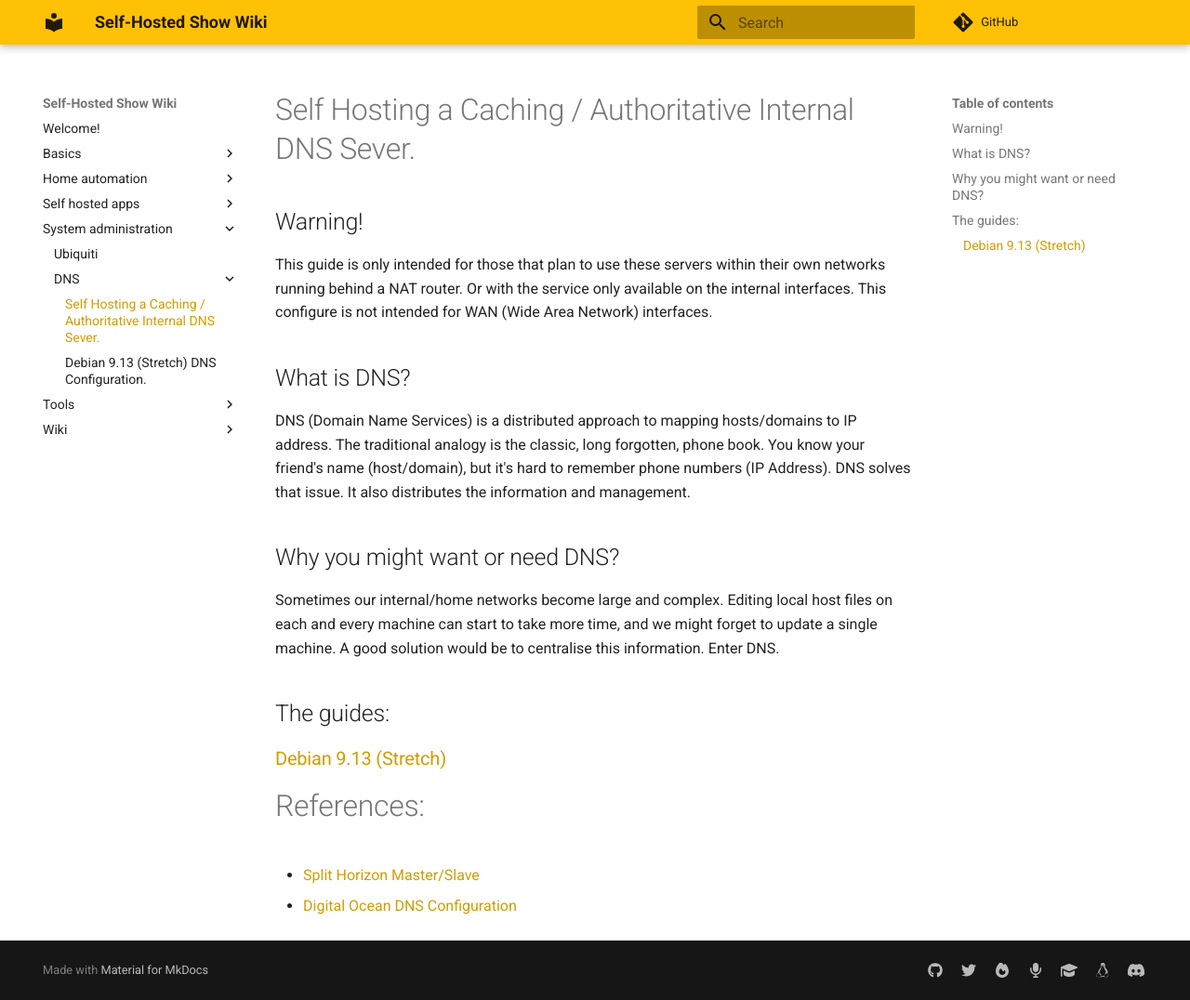
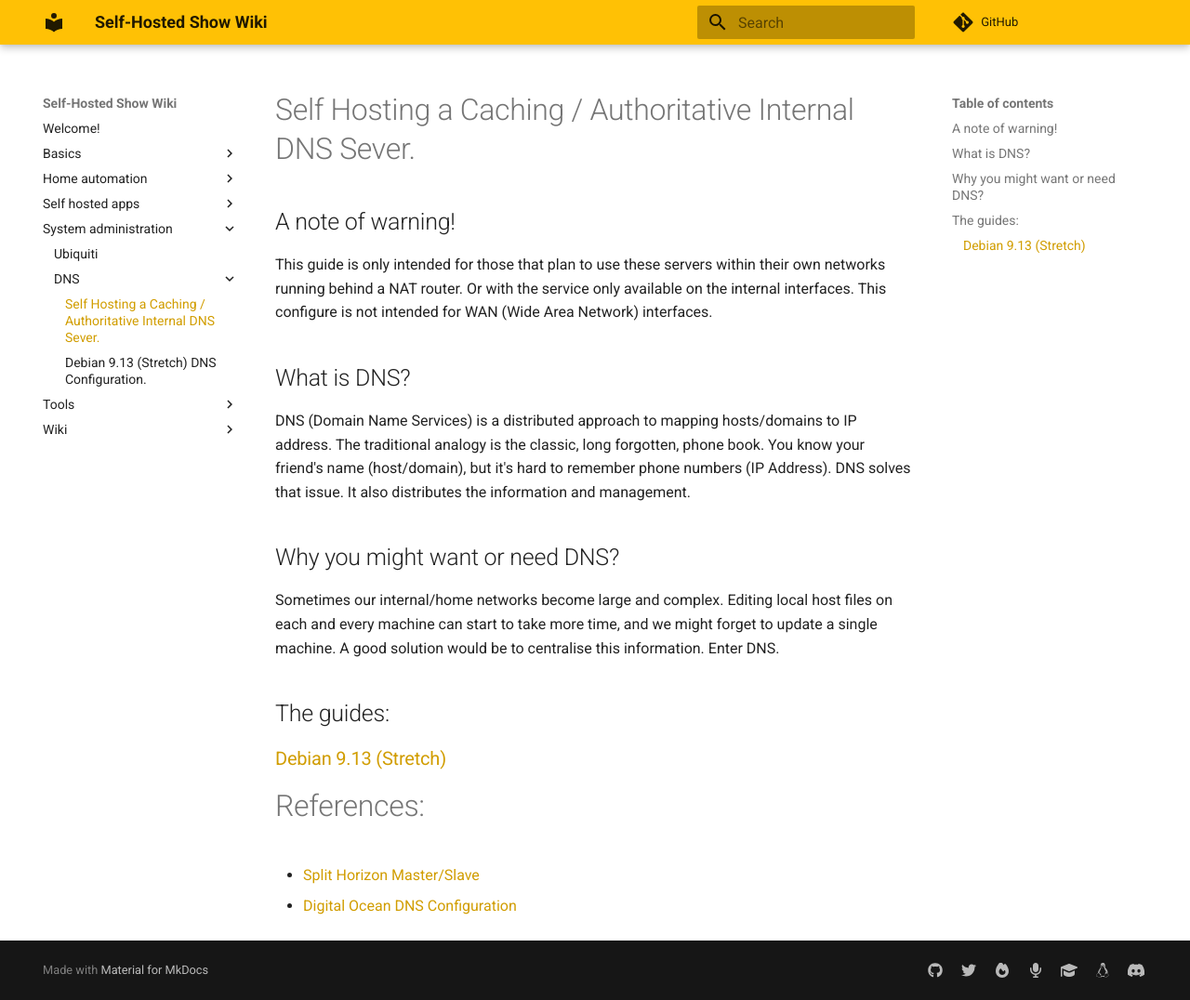
Before and after one commit to selfhostedshow/wiki, an MkDocs documentation site: the page built from docs/system-administration/DNS/index.md, in a window 1280 px wide and 1076 px high. Shown: the whole window at 93% size. Built offline with MkDocs 1.6.1 and Material for MkDocs 9.7.7, drawn with Linux system fonts in a browser that asks for light colours; comment, search, counter and statistics services are not loaded.

Commit message:
WIP: replaced "Warning" with "A note of warning"
Just seems nicer.

```diff
--- a/docs/system-administration/DNS/index.md
+++ b/docs/system-administration/DNS/index.md
@@ -7,7 +7,7 @@ authors:
 ---
 # Self Hosting a Caching / Authoritative Internal DNS Sever.
 
-## Warning!
+## A note of warning!
   This guide is only intended for those that plan to use these servers within their own networks running behind a NAT router. Or with the service only available on the internal interfaces. This configure is not intended for WAN (Wide Area Network) interfaces.
 
 ## What is DNS?
```
